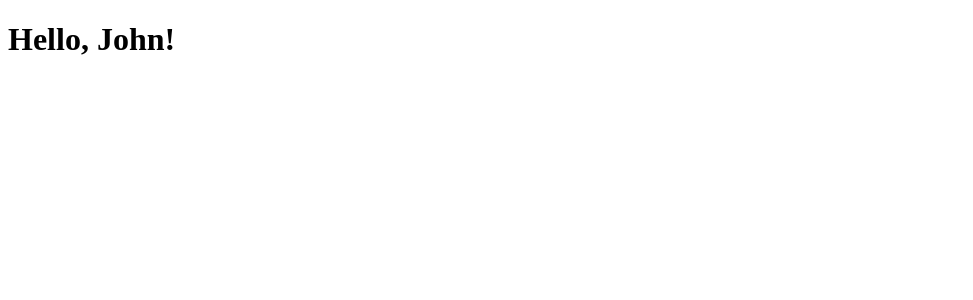
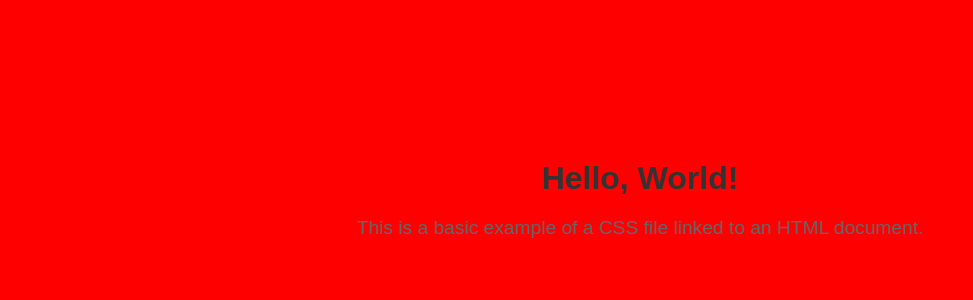
Before and after one commit to analiciasosa2019/cecs443_project, a Django app: page / in a window 1280 px wide. Shown: the top 300 px of the page, without its empty margins (0-973 px from the left). Run offline with Django 4.2, Linux system fonts and the light colour scheme.

Commit message:
added css files

```diff
--- a/CECS443_project/CECS443_project/settings.py
+++ b/CECS443_project/CECS443_project/settings.py
@@ -121,3 +121,7 @@ STATIC_URL = "static/"
 # https://docs.djangoproject.com/en/4.2/ref/settings/#default-auto-field
 
 DEFAULT_AUTO_FIELD = "django.db.models.BigAutoField"
+
+STATICFILES_DIRS = [
+    BASE_DIR / "parking_manager/static/"
+]
--- /dev/null
+++ b/CECS443_project/parking_manager/static/css/test.css
@@ -0,0 +1,19 @@
+/* styles.css */
+
+body {
+    font-family: Arial, sans-serif;
+    text-align: center;
+    margin: 20vh 0;
+    background-color: #ff0000; /* Set background color to bright red */
+  }
+
+  h1 {
+    color: #333;
+    font-size: 2em;
+    margin-bottom: 20px;
+  }
+
+  p {
+    color: #666;
+    font-size: 1.2em;
+  }
--- a/CECS443_project/parking_manager/templates/parking_manager/index.html
+++ b/CECS443_project/parking_manager/templates/parking_manager/index.html
@@ -1,10 +1,15 @@
-<!-- myapp/templates/home.html -->
+<!-- index.html -->
+
 <!DOCTYPE html>
-<html>
+<html lang="en">
 <head>
-    <title>My Homepage</title>
+  <meta charset="UTF-8">
+  <meta name="viewport" content="width=device-width, initial-scale=1.0">
+  <link rel="stylesheet" href="static/css/test.css">
+  <title>Hello, World!</title>
 </head>
 <body>
-    <h1>Hello, {{ user }}!</h1>
+  <h1>Hello, World!</h1>
+  <p>This is a basic example of a CSS file linked to an HTML document.</p>
 </body>
 </html>
--- a/CECS443_project/parking_manager/views.py
+++ b/CECS443_project/parking_manager/views.py
@@ -23,5 +23,5 @@ def res_mod_confirmation():
 def res_modification():
     return
 
-def reservation():
+def reservation(request):
     return
```
